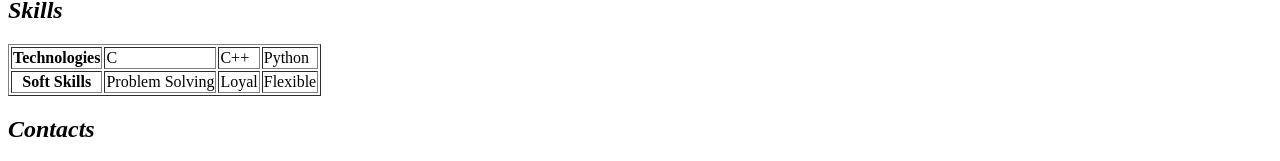
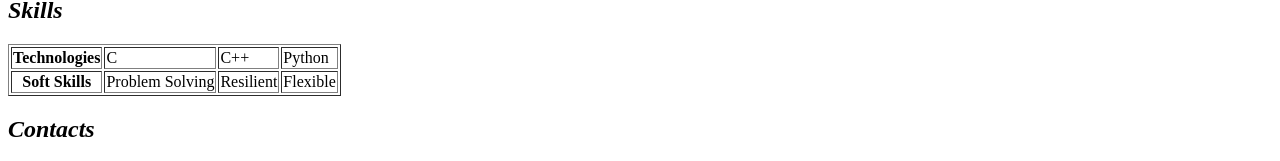
Before and after one commit to mvharsh/Web-Technology, a plain HTML site: page My First HTML Project/Building my resume.html in a window 1280 px wide. Shown: the part 584-745 px from the top of the page. Drawn offline with Linux system fonts and the light colour scheme.

Commit message:
Update Building my resume.html

```diff
--- a/My First HTML Project/Building my resume.html
+++ b/My First HTML Project/Building my resume.html
@@ -49,7 +49,7 @@
         <tr>
           <th>Soft Skills</th>
           <td>Problem Solving</td>
-          <td>Loyal</td>
+          <td>Resilient</td>
           <td>Flexible</td>
         </tr>
        </table>
```
